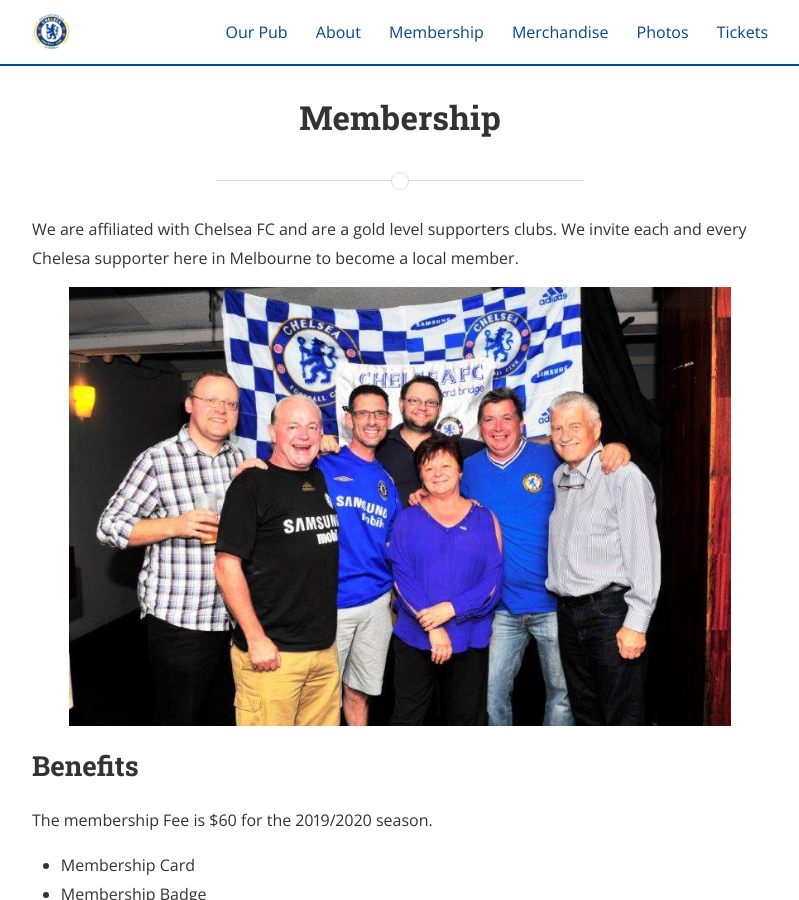
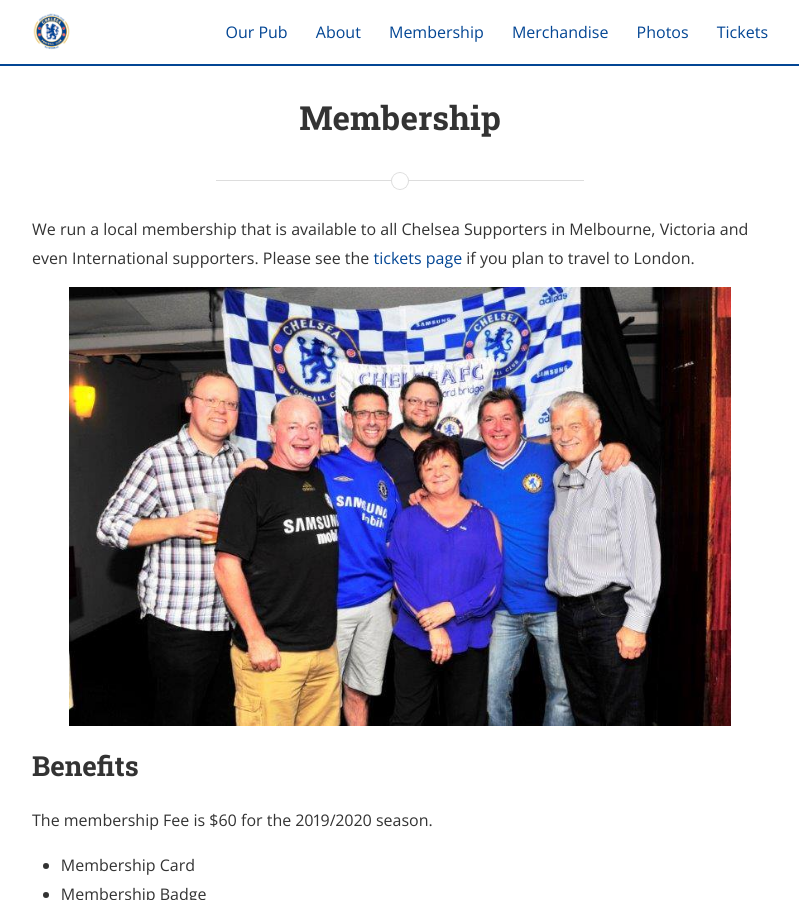
Before and after one commit to Foxh0und/MCSC, a Jekyll site: the page built from membership.md, in a window 1280 px wide and 900 px high. Shown: the whole window, without its empty margins (240-1039 px from the left). Built offline with Jekyll 4.4.1, drawn with Linux system fonts in a browser that asks for light colours; nearby versions of some CDN libraries.

Commit message:
Update membership.md

```diff
--- a/membership.md
+++ b/membership.md
@@ -3,7 +3,8 @@
 title: Membership
 permalink: /membership/
 ---
-We are affiliated with Chelsea FC and are a gold level supporters clubs. We invite each and every Chelesa supporter here in Melbourne to become a local member.
+We run a local membership that is available to all Chelsea Supporters in Melbourne, Victoria and even International supporters.
+Please see the [tickets page](https://www.melbournechelsea.com.au/tickets/) if you plan to travel to London.
 
 ![membership](/assets/membership1.jpg)
 
```
